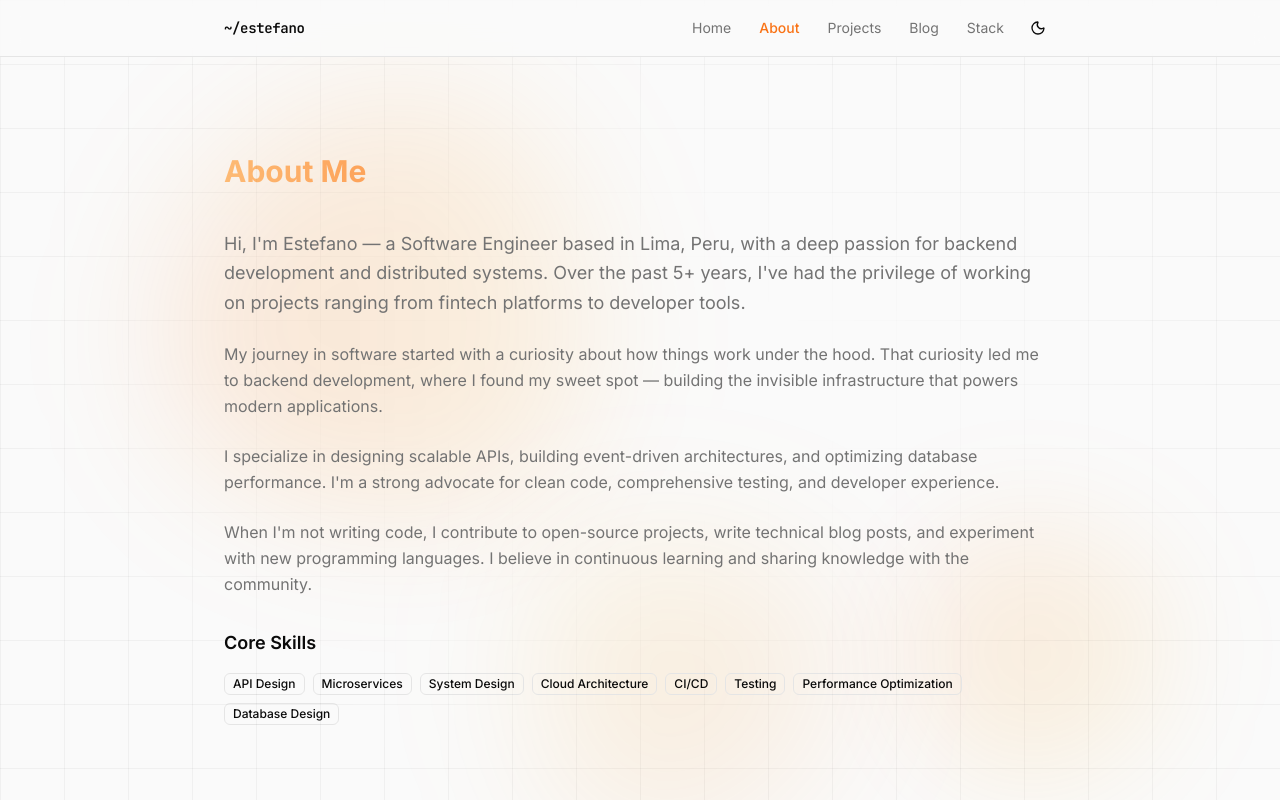
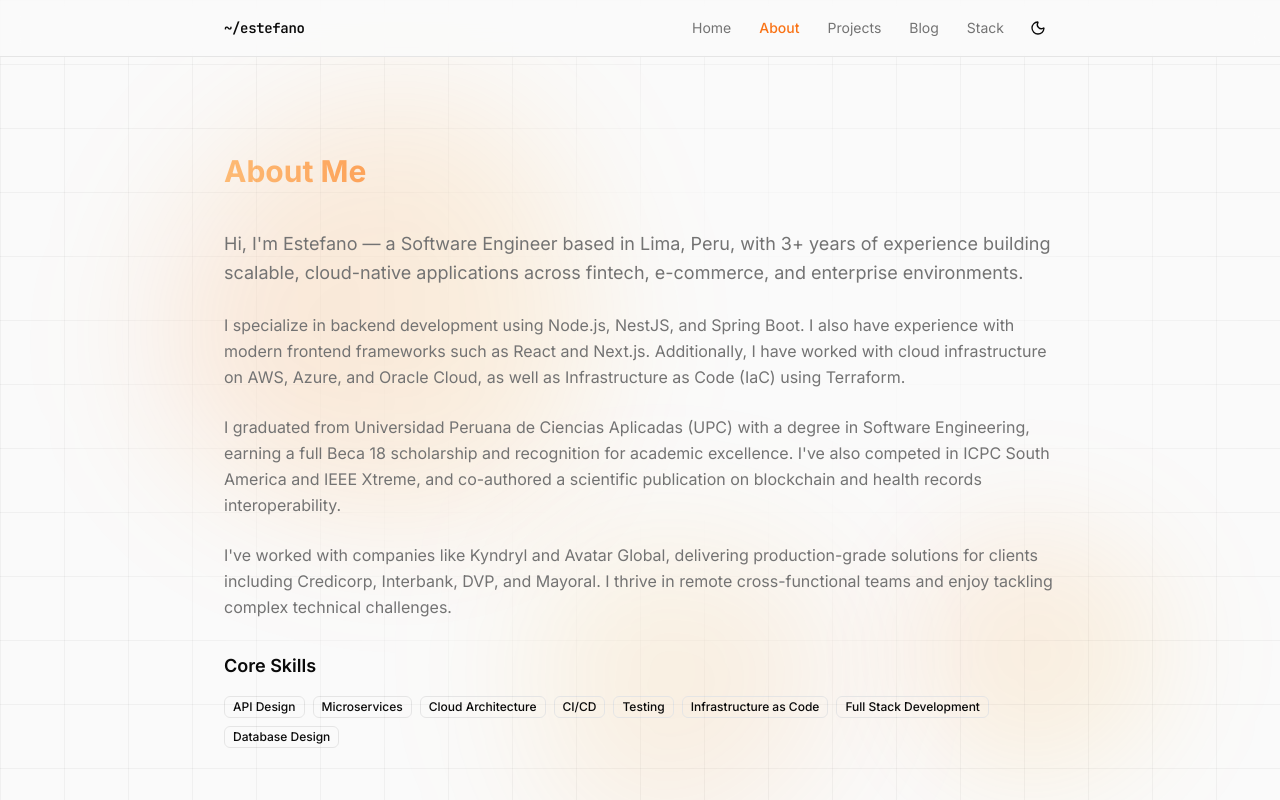
Before and after one commit to SebastianBran/portfolio, a React (Vite) app: page /about in a window 1280 px wide. Shown: the top 800 px of the page. Built offline with nearby package versions, Linux system fonts and the light colour scheme.

Commit message:
feat(about): refresh portfolio profile content

```diff
--- a/index.html
+++ b/index.html
@@ -4,7 +4,7 @@
     <meta charset="UTF-8" />
     <link rel="icon" type="image/svg+xml" href="/favicon.svg" />
     <meta name="viewport" content="width=device-width, initial-scale=1.0" />
-    <meta name="description" content="Estefano Bran - Software Engineer & Backend Developer. Building robust systems and scalable APIs." />
+    <meta name="description" content="Estefano Bran - Software Engineer | Backend Developer | Cloud & DevOps. Building scalable, cloud-native applications." />
     <meta name="theme-color" content="#0a0a0a" media="(prefers-color-scheme: dark)" />
     <meta name="theme-color" content="#fafafa" media="(prefers-color-scheme: light)" />
     <link rel="preconnect" href="https://fonts.googleapis.com" />
--- a/src/components/about/about-section.tsx
+++ b/src/components/about/about-section.tsx
@@ -2,12 +2,12 @@ import { SectionWrapper } from "@/components/layout/section-wrapper";
 import { Badge } from "@/components/ui/badge";
 
 const interests = [
-  "System Design",
-  "API Architecture",
-  "Open Source",
+  "Cloud Architecture",
+  "API Design",
   "DevOps",
-  "Performance",
+  "Full Stack Development",
   "Clean Code",
+  "Competitive Programming",
 ];
 
 export function AboutSection() {
@@ -20,21 +20,23 @@ export function AboutSection() {
       <div className="grid gap-8 md:grid-cols-5">
         <div className="space-y-4 md:col-span-3">
           <p className="text-[var(--muted-foreground)] leading-relaxed">
-            I'm a Software Engineer with a passion for building backend systems
-            that scale. With 5+ years of experience, I specialize in designing
-            RESTful APIs, distributed systems, and cloud-native architectures
-            that handle millions of requests daily.
+            I'm a Software Engineer with 3+ years of experience building
+            scalable, cloud-native applications across fintech, e-commerce, and
+            enterprise environments. I specialize in backend development using
+            Node.js, NestJS and Spring Boot. I also have experience with modern
+            frontend frameworks such as React and Next.js.
           </p>
           <p className="text-[var(--muted-foreground)] leading-relaxed">
-            Beyond writing code, I enjoy mentoring developers, contributing to
-            open-source projects, and exploring new technologies. I believe
-            great software is built on clean abstractions, solid testing, and
-            thoughtful design.
+            Experienced with cloud infrastructure (AWS, Azure, OCI),
+            Infrastructure as Code (Terraform), CI/CD automation, and
+            distributed systems. I've worked in remote cross-functional teams
+            delivering production-grade solutions for international clients.
           </p>
           <p className="text-[var(--muted-foreground)] leading-relaxed">
-            When I'm not coding, you'll find me reading about distributed
-            systems, experimenting with new programming languages, or enjoying a
-            good cup of coffee while sketching system diagrams.
+            I hold a degree in Software Engineering from UPC (Lima, Peru) with a
+            full scholarship (Beca 18) and was recognized for academic
+            excellence throughout my studies. I've also participated in ICPC and
+            IEEE Xtreme competitive programming contests.
           </p>
         </div>
         <div className="flex flex-col gap-4 md:col-span-2">
@@ -55,10 +57,10 @@ export function AboutSection() {
               Quick Facts
             </h3>
             <ul className="space-y-1 text-sm text-[var(--muted-foreground)]">
-              <li>5+ years of experience</li>
+              <li>3+ years of experience</li>
               <li>Based in Lima, Peru</li>
-              <li>Open source contributor</li>
-              <li>Coffee enthusiast</li>
+              <li>AWS & Azure certified</li>
+              <li>ICPC competitor</li>
             </ul>
           </div>
         </div>
--- a/src/components/contact/contact-section.tsx
+++ b/src/components/contact/contact-section.tsx
@@ -23,7 +23,7 @@ export function ContactSection() {
             const message = (
               form.elements.namedItem("message") as HTMLTextAreaElement
             ).value;
-            window.location.href = `mailto:hello@estefanobran.dev?subject=Contact from ${name}&body=${encodeURIComponent(`From: ${name} (${email})\n\n${message}`)}`;
+            window.location.href = `mailto:sebastianbranzapata@gmail.com?subject=Contact from ${name}&body=${encodeURIComponent(`From: ${name} (${email})\n\n${message}`)}`;
           }}
           className="space-y-4"
         >
--- a/src/data/experience.ts
+++ b/src/data/experience.ts
@@ -8,51 +8,28 @@ export interface Experience {
 
 export const experience: Experience[] = [
   {
-    company: "TechCorp Solutions",
-    role: "Senior Backend Engineer",
-    period: "Jan 2024 — Present",
+    company: "Kyndryl",
+    role: "Software Engineer – Technical Specialist",
+    period: "Aug 2025 — Present",
     description:
-      "Leading backend architecture for a microservices platform serving 2M+ daily active users.",
+      "Delivering technical solutions for enterprise clients across infrastructure, frontend, and backend projects.",
     highlights: [
-      "Reduced API latency by 40% through query optimization and caching strategies",
-      "Designed event-driven architecture using Kafka for real-time data processing",
-      "Mentored 4 junior engineers and established code review practices",
+      "Designed reusable Terraform modules for Oracle Cloud Infrastructure (OCI) and contributed to a corporate landing zone at Credicorp",
+      "Developed the frontend of an internal chatbot for Interbank call center agents using Angular 19 with hexagonal architecture",
+      "Built an on-premise infrastructure testing application for CCE using Spring Boot, Docker, Kubernetes, Kafka, and an observability stack with Grafana, Prometheus, and Loki",
     ],
   },
   {
-    company: "DataStream Inc.",
-    role: "Backend Developer",
-    period: "Mar 2022 — Dec 2023",
+    company: "Avatar Global",
+    role: "Full Stack / Backend Engineer",
+    period: "Jan 2022 — Jul 2025",
     description:
-      "Built and maintained data processing pipelines and RESTful APIs for a fintech analytics platform.",
+      "Built and maintained scalable applications across fintech, e-commerce, and enterprise environments for international clients.",
     highlights: [
-      "Developed real-time transaction processing system handling 10K events/sec",
-      "Implemented CI/CD pipelines reducing deployment time by 60%",
-      "Migrated monolith to microservices architecture with zero downtime",
-    ],
-  },
-  {
-    company: "WebForge Studio",
-    role: "Full Stack Developer",
-    period: "Jun 2020 — Feb 2022",
-    description:
-      "Developed web applications and APIs for various clients across e-commerce and SaaS domains.",
-    highlights: [
-      "Built custom e-commerce platform serving 50K+ monthly users",
-      "Designed and implemented RESTful APIs with comprehensive documentation",
-      "Introduced automated testing, increasing code coverage from 30% to 85%",
-    ],
-  },
-  {
-    company: "CodeLab Academy",
-    role: "Junior Developer",
-    period: "Jan 2019 — May 2020",
-    description:
-      "Started career building internal tools and contributing to open-source projects.",
-    highlights: [
-      "Developed internal dashboard for tracking student progress",
-      "Contributed to 3 open-source Node.js libraries",
-      "Automated data migration scripts saving 20+ hours of manual work weekly",
+      "Developed backend features and integrated Webpay payment gateway APIs for DVP (Chile) using Node.js",
+      "Implemented frontend features for Mayoral (Spain) using Next.js, React, TypeScript, Material UI, and GraphQL with Apollo Client",
+      "Migrated backend services from Java to Express.js and developed back-office services using NestJS for Avatar OMS",
+      "Designed a notification service for Apuesta Total using NestJS with DDD, integrating Firebase Cloud Messaging and Huawei Push Kit",
     ],
   },
 ];
--- a/src/data/stack.ts
+++ b/src/data/stack.ts
@@ -12,11 +12,22 @@ export const stackCategories: StackCategory[] = [
   {
     name: "Languages",
     items: [
+      { name: "JavaScript", icon: "javascript" },
       { name: "TypeScript", icon: "typescript" },
+      { name: "Java", icon: "java" },
       { name: "Python", icon: "python" },
-      { name: "Go", icon: "go" },
-      { name: "Rust", icon: "rust" },
-      { name: "JavaScript", icon: "javascript" },
+      { name: "SQL", icon: "postgresql" },
+    ],
+  },
+  {
+    name: "Frontend",
+    items: [
+      { name: "React", icon: "react" },
+      { name: "Next.js", icon: "nextjs" },
+      { name: "React Native", icon: "react" },
+      { name: "Tailwind", icon: "tailwindcss" },
+      { name: "HTML5", icon: "html5" },
+      { name: "CSS3", icon: "css3" },
     ],
   },
   {
@@ -25,25 +36,37 @@ export const stackCategories: StackCategory[] = [
       { name: "Node.js", icon: "nodejs" },
       { name: "NestJS", icon: "nestjs" },
       { name: "Express", icon: "express" },
-      { name: "FastAPI", icon: "fastapi" },
+      { name: "Spring Boot", icon: "spring" },
+      { name: "GraphQL", icon: "graphql" },
     ],
   },
   {
     name: "Databases",
     items: [
       { name: "PostgreSQL", icon: "postgresql" },
+      { name: "MySQL", icon: "mysql" },
+      { name: "SQL Server", icon: "microsoftsqlserver" },
       { name: "MongoDB", icon: "mongodb" },
-      { name: "Redis", icon: "redis" },
-      { name: "InfluxDB", icon: "influxdb" },
     ],
   },
   {
     name: "DevOps & Cloud",
     items: [
+      { name: "AWS", icon: "amazonwebservices" },
+      { name: "Azure", icon: "azure" },
+      { name: "Oracle Cloud", icon: "oracle" },
       { name: "Docker", icon: "docker" },
       { name: "Kubernetes", icon: "kubernetes" },
-      { name: "AWS", icon: "amazonwebservices" },
+      { name: "Terraform", icon: "terraform" },
       { name: "GitHub Actions", icon: "githubactions" },
+      { name: "Firebase", icon: "firebase" },
+    ],
+  },
+  {
+    name: "Testing",
+    items: [
+      { name: "Jest", icon: "jest" },
+      { name: "React Testing Library", icon: "testinglibrary" },
     ],
   },
   {
@@ -52,7 +75,7 @@ export const stackCategories: StackCategory[] = [
       { name: "Git", icon: "git" },
       { name: "Linux", icon: "linux" },
       { name: "VS Code", icon: "vscode" },
-      { name: "Neovim", icon: "neovim" },
+      { name: "Nginx", icon: "nginx" },
     ],
   },
 ];
--- a/src/lib/constants.ts
+++ b/src/lib/constants.ts
@@ -1,9 +1,9 @@
 export const SITE_CONFIG = {
   name: "Estefano Bran",
-  title: "Software Engineer & Backend Developer",
-  tagline: "Building robust systems, one API at a time.",
+  title: "Software Engineer | Backend Developer | Cloud & DevOps",
+  tagline: "Building scalable, cloud-native applications.",
   description:
-    "Software Engineer and Backend Developer passionate about building scalable systems, clean architectures, and developer tools.",
+    "Software Engineer with 3+ years of experience building scalable, cloud-native applications across fintech, e-commerce, and enterprise environments.",
   url: "https://estefanobran.dev",
   ogImage: "/og-image.png",
 };
--- a/src/routes/about.tsx
+++ b/src/routes/about.tsx
@@ -6,11 +6,11 @@ import { Badge } from "@/components/ui/badge";
 const skills = [
   "API Design",
   "Microservices",
-  "System Design",
   "Cloud Architecture",
   "CI/CD",
   "Testing",
-  "Performance Optimization",
+  "Infrastructure as Code",
+  "Full Stack Development",
   "Database Design",
 ];
 
@@ -23,33 +23,35 @@ function AboutPage() {
     <>
       <SeoHead
         title="About"
-        description="Learn more about Estefano Bran, a Software Engineer & Backend Developer."
+        description="Learn more about Estefano Bran, a Software Engineer specializing in Backend Development, Cloud & DevOps."
       />
       <SectionWrapper id="about-page" title="About Me">
         <div className="space-y-6">
           <p className="text-lg leading-relaxed text-[var(--muted-foreground)]">
-            Hi, I'm Estefano — a Software Engineer based in Lima, Peru, with a
-            deep passion for backend development and distributed systems. Over
-            the past 5+ years, I've had the privilege of working on projects
-            ranging from fintech platforms to developer tools.
+            Hi, I'm Estefano — a Software Engineer based in Lima, Peru, with 3+
+            years of experience building scalable, cloud-native applications
+            across fintech, e-commerce, and enterprise environments.
           </p>
           <p className="leading-relaxed text-[var(--muted-foreground)]">
-            My journey in software started with a curiosity about how things
-            work under the hood. That curiosity led me to backend development,
-            where I found my sweet spot — building the invisible infrastructure
-            that powers modern applications.
+            I specialize in backend development using Node.js, NestJS, and Spring Boot.
+            I also have experience with modern frontend frameworks such as React and Next.js.
+            Additionally, I have worked with cloud infrastructure on AWS, Azure, and Oracle Cloud,
+            as well as Infrastructure as Code (IaC) using Terraform.
           </p>
           <p className="leading-relaxed text-[var(--muted-foreground)]">
-            I specialize in designing scalable APIs, building event-driven
-            architectures, and optimizing database performance. I'm a strong
-            advocate for clean code, comprehensive testing, and developer
-            experience.
+            I graduated from Universidad Peruana de Ciencias Aplicadas (UPC)
+            with a degree in Software Engineering, earning a full Beca 18
+            scholarship and recognition for academic excellence. I've also
+            competed in ICPC South America and IEEE Xtreme, and co-authored a
+            scientific publication on blockchain and health records
+            interoperability.
           </p>
           <p className="leading-relaxed text-[var(--muted-foreground)]">
-            When I'm not writing code, I contribute to open-source projects,
-            write technical blog posts, and experiment with new programming
-            languages. I believe in continuous learning and sharing knowledge
-            with the community.
+            I've worked with companies like Kyndryl and Avatar Global,
+            delivering production-grade solutions for clients including
+            Credicorp, Interbank, DVP, and Mayoral. I thrive in remote
+            cross-functional teams and enjoy tackling complex technical
+            challenges.
           </p>
 
           <div className="mt-8">
```
Also changed, not shown: src/data/projects.ts (+6 -6 lines), src/data/social.ts (+4 -9 lines).
